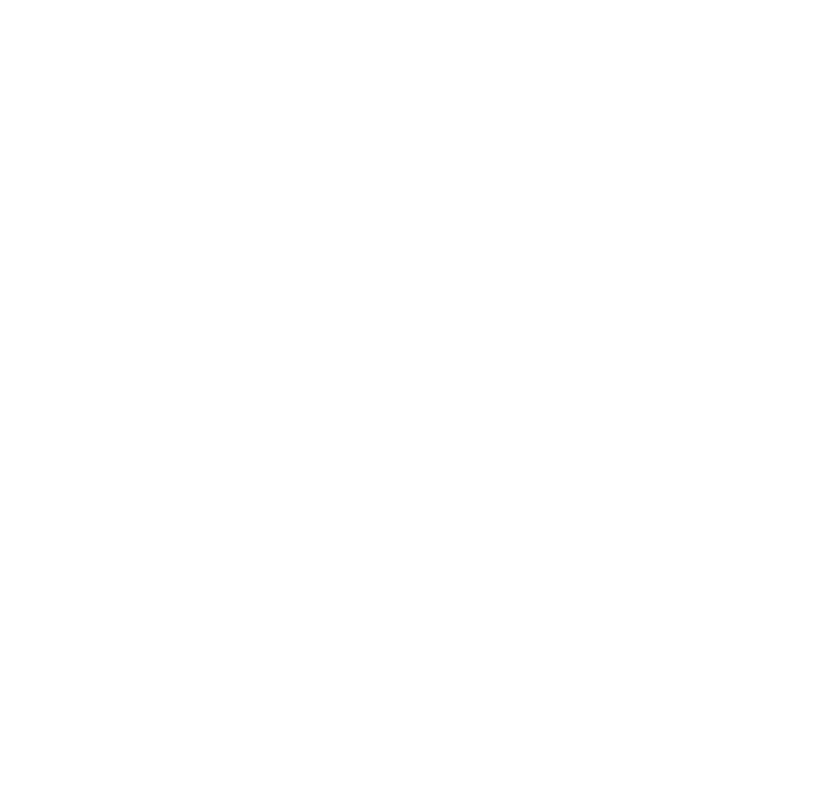
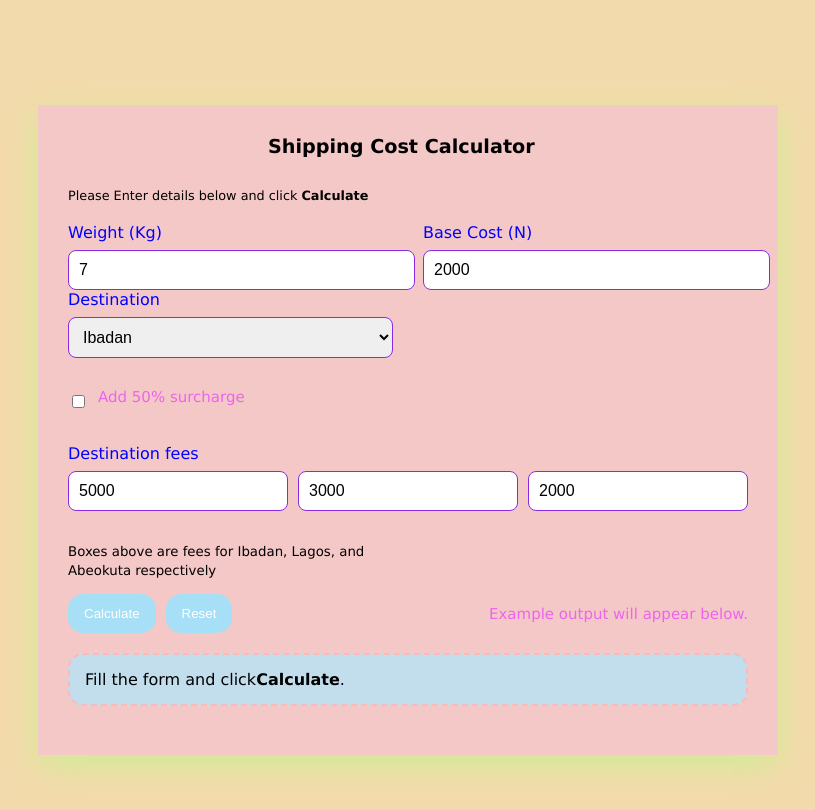
Before and after one commit to JDBtony2/Simple2, a plain HTML site: page index.html in a window 1280 px wide. Shown: the whole page, without its empty margins (232-1047 px from the left). Drawn offline with Linux system fonts and the light colour scheme.

Commit message:
First commit

```diff
--- a/index.html
+++ b/index.html
@@ -4,8 +4,94 @@
     <meta charset="UTF-8">
     <meta name="viewport" content="width=device-width, initial-scale=1.0">
     <title>Document</title>
+    <link rel="stylesheet" href="style.css">
 </head>
 <body>
+    <main class="formi" role="main">
+        <h2>Shipping Cost Calculator</h2>
+        <p class="headerp">Please Enter details below and click <strong>Calculate</strong></details></p>
+        <form id="calcForm">
+        <div class="table">
+          <!--Weight-->
+          <div class="table-div1">
+             <div>
+               <label for="weight">Weight (Kg)</label>
+               <input type="number" id="weight" min="0" step="0.1" value="7">
+             </div>
+          <!--Destination Option-->
+             <div class="Destination-div">
+               <label for="zone">Destination</label>
+               <select name="zone" id="zone">
+               <option type="Ibadan">Ibadan</option>
+               <option value="Lagos">Lagos</option>
+               <option value="Abeokuta">Abeokuta</option>
+               <option value="Other">Other</option>
+               </select>
+             </div>
+          </div>
+          <!--Cost-->
+            <div>
+              <label for="baseCost">Base Cost (N)</label>
+              <input type="number" id="baseCost" min="0" step="20" value="2000" />
+            </div>
+            <div class="div-style-iput1">
+                <input type="checkbox" id="expressDelivery">
+                <label for="expressDelivery" class="muted">Add 50% surcharge</label>
+            </div>
+            <div class="full">
+              <label for="">Destination fees </label>
+              <div class="div-style-input2">
+              <input type="number" id="feeIbadan" value="5000" min="0" step="20" style="flex:1;" />
+              <input type="number" id="feeLagos" value="3000" min="0" step="20" style="flex:1;" />
+              <input type="number" id="feeAbeokuta" value="2000" min="0" step="20" style="flex:1;" />
+              </div>
+            </div>
+            <div>
+             <small class="smallNote">Boxes above are fees for Ibadan, Lagos, and Abeokuta respectively</small>
+            </div>
+        </div>
+        <!--Controls-->
+        <div class="controls">
+            <button id="calbtn">Calculate</button>
+            <button id="resetbtn" type="button" class="secondarybtn">Reset</button>
+            <div style="margin-left: auto;" class="muted">Example output will appear below.</div>
+        </div>
+        <div id="result1" class="result1">Fill the form and click<strong>Calculate</strong>.
+        </div>
+        </form>
+        <h3 id="result"></h3>
+    </main>
+    <script>
+            document.getElementById('calbtn').onclick = function(event){
+              event.preventDefault();
+              let weight = parseFloat(document.getElementById("weight"). value);
+              let destinationZone =
+              document.getElementById("zone"). value;
+              let isExpressDelivery =
+              document.getElementById("expressDelivery").checked;
+              //Cost
+              let baseCost = 2000
+              if (destinationZone === "Ibadan"){
+                baseCost += 5000;
+              }else if (destinationZone === "Lagos"){
+                baseCost += 1000;
+              }else if (destinationZone === "Abeokuta"){
+                baseCost += 3000
+              }
+              //Excess Weight
+              if (weight > 5){
+                baseCost += 1500;
+              }
+              // Express Surcharge
+              if (isExpressDelivery){
+                baseCost *= 1.5
+              }
+              //result
+              document.getElementById("result1").innerHTML =
+              `The total shipping cost for your ${weight}Kg package to Zone ${destinationZone} is <strong>N${baseCost}</strong>.`;
+            };
 
+
+    </script>
 </body>
 </html>
--- /dev/null
+++ b/style.css
@@ -0,0 +1,112 @@
+:root{--bg:rgb(243, 218, 172); --maker:rgb(167, 223, 246); --formi: rgb(245, 200, 200); --muted: rgb(237, 100, 237);
+body{
+ font-family: Verdana, Geneva, Tahoma, sans-serif;
+ background: var(--bg);
+ margin: 0;
+ display: flex;
+ align-items: center;
+ justify-content: center;
+ height: 100vh;
+ padding: 30px;
+}
+.formi{
+    background: var(--formi);
+    border: 15px;
+    box-shadow: 0 10px 30px rgb(208, 237, 148);
+    max-width: 680px;
+    width: 100%;
+    padding: 30px;
+}
+h2{
+    margin: 0 0 30px;
+    font-size: 1.2rem;
+    display: block;
+    margin-left: 200px;
+
+}
+p.headerp{
+    margin: 0 0 20px;
+    font-size: 0.8rem;
+    color: black;
+}
+.table{
+    display: grid;
+    grid-template-columns: repeat(2, 1fr);
+    gap: 30px;
+}
+/*.table-div1{
+    display: flex;
+    gap: 10px;
+}*/
+label{
+    display: block;
+    font-size: 1rem;
+    margin-bottom: 8px;
+    color: blue;
+}
+input[type=number], select{
+    width: 100%;
+    padding: 10px;
+    border: 1px solid blueviolet;
+    border-radius: 8px;
+    font-size: 1rem;
+}
+.div-style-iput1{
+    display: flex;
+    align-items: center;
+    gap: 10px;
+}
+.full{
+    grid-column: 1/-1;
+}
+.div-style-input2{
+    display: flex;
+    gap: 10px;
+    flex-wrap: wrap;
+}
+.controls{
+    display: flex;
+    gap: 10px;
+    align-items: center;
+    margin-top: 15px;
+}
+button{
+    background: var(--maker);
+    color: white;
+    border: 3px;
+    padding: 12px 16px;
+    border-radius: 15px;
+    font-weight: 500;
+    cursor: pointer;
+}
+button:active{transform: translateY(2px);}
+.secondary{
+    background: #eef2f2;
+    color: blueviolet;
+}
+.result1{
+    margin-top: 20px;
+    padding: 15px;
+    border-radius: 15px;
+    background: #c2deec;
+    border: 2px dashed rgb(252, 185, 185);
+}
+.muted{
+    color: var(--muted);
+    font-size: 15px;
+}
+.row-result{
+    display: flex;
+    justify-content: space-between;
+    margin-top: 10px;
+}
+small.note{
+    display: block;
+    margin-top: 10px;
+    color: var(--muted);
+}
+@media(max-wdth: 640px){
+    .table{
+        grid-template-columns: 1fr;
+    }
+}
```
